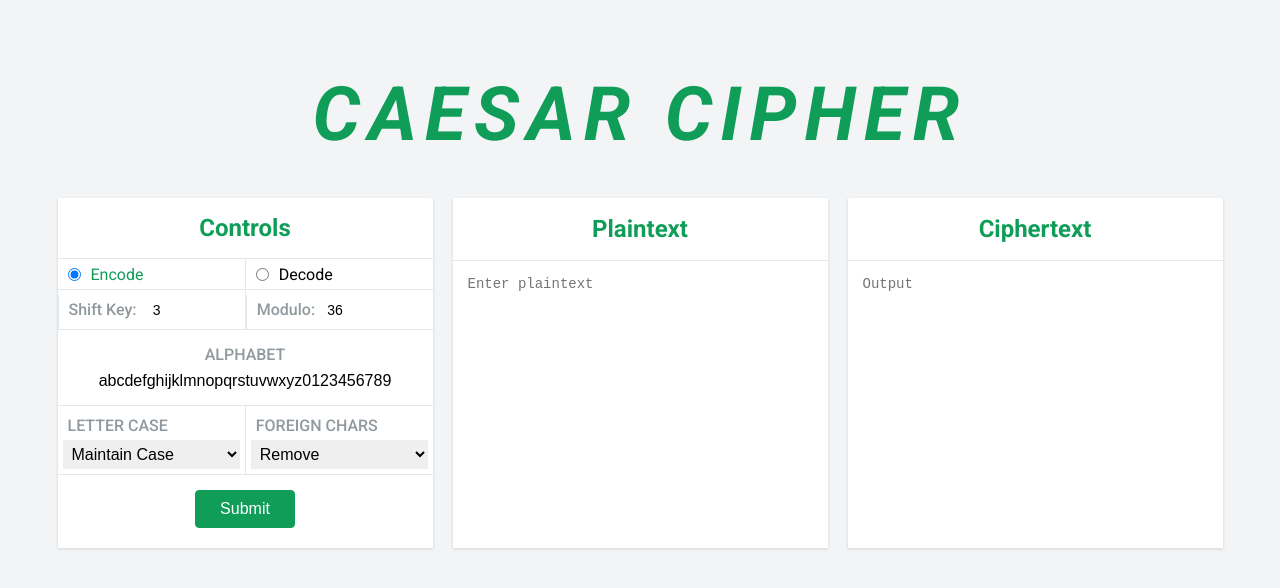
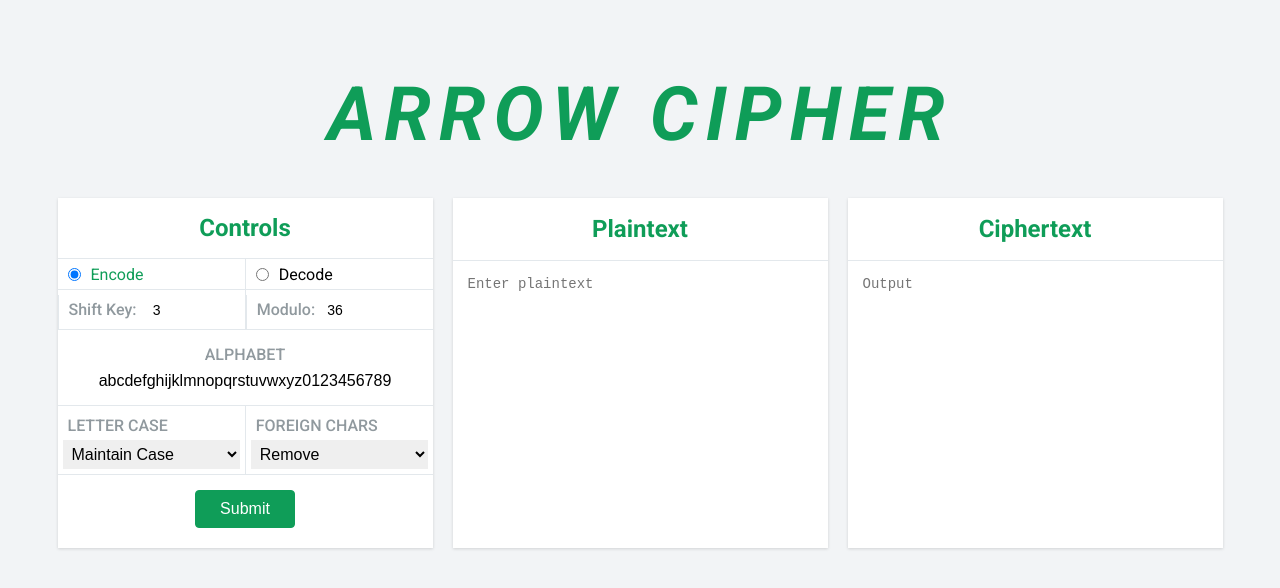
Before and after one commit to nirmal-92/Arrow-Cipher, a plain HTML site: page index.html in a window 1280 px wide. Drawn offline with Linux system fonts and the light colour scheme.

Commit message:
readme commit

```diff
--- a/index.html
+++ b/index.html
@@ -2,14 +2,14 @@
 <html>
 
 <head>
-    <title>Caesar Cipher</title>
+    <title>Arrow Cipher</title>
     <link rel="stylesheet" href="style.css" />
 </head>
 
 <body>
     <div class="container">
         <div id="heading-container">
-            <h1>CAESAR CIPHER</h1>
+            <h1>ARROW CIPHER</h1>
         </div>
         <div id="main-container">
             <div class="box">
```
Also changed, not shown: 1 other file.
